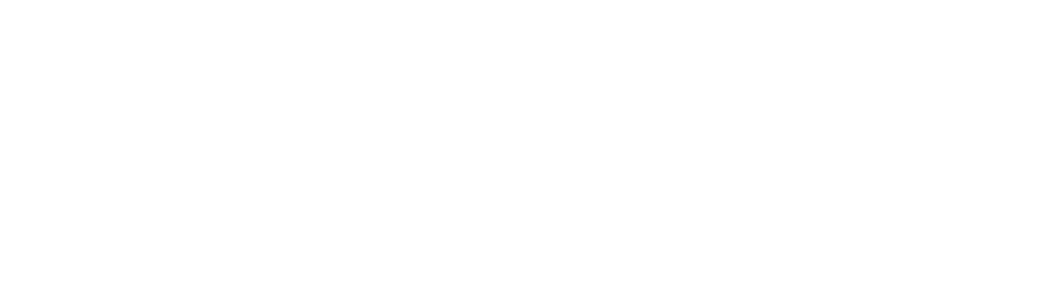
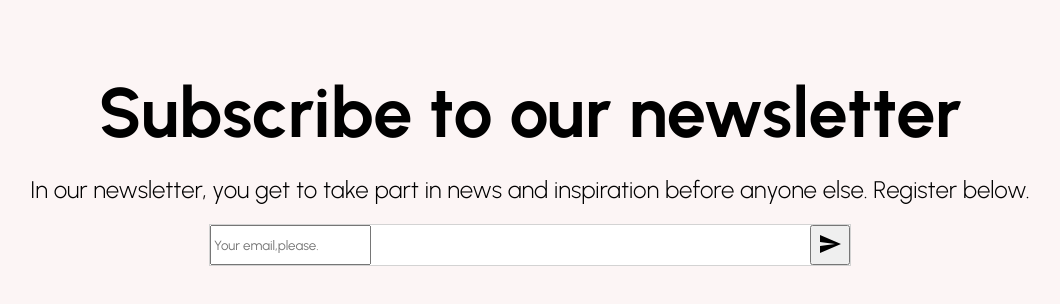
Before and after one commit to oliverhegardt/Ecommerce-react-2, a React (Create React App) app: page / in a window 1280 px wide. Shown: the part 2328-2632 px from the top of the page, without its empty margins (110-1170 px from the left). Before the commit the page ends 2256 px from the top, so only its background shows below. Built offline with nearby package versions, Linux system fonts and the light colour scheme.

Commit message:
Newsletter update

```diff
--- a/src/components/Newsletter.jsx
+++ b/src/components/Newsletter.jsx
@@ -1,12 +1,47 @@
-import React from "react";
+import { Send } from "@material-ui/icons";
+import styled from "styled-components";
+
+const Container = styled.div`
+    height: 60vh;
+    background-color: #fcf5f5;
+    display: flex;
+    align-items: center;
+    justify-content: center;
+    flex-direction: column;
+`;
+const Title = styled.h1`
+    font-size: 70px;
+    margin-bottom: 20px;
+`;
+const Desc = styled.div`
+    font-size: 24px;
+    font-weight: 300;
+    margin-bottom: 20px;
+`;
+const InputContainer = styled.div`
+    width: 50%;
+    height: 40px;
+    background-color: white;
+    display: flex;
+    justify-content: space-between;
+    border: 1px solid lightgray;
+`;
+const Input = styled.input``;
+const Button = styled.button``;
 
 const Newsletter = () => {
     return (
         <Container>
-            <Title></Title>
-            <Desc></Desc>
+            <Title>Subscribe to our newsletter</Title>
+            <Desc>
+                In our newsletter, you get to take part in news and inspiration
+                before anyone else. Register below.{" "}
+            </Desc>
             <InputContainer>
-                <Input />
+                <Input placeholder="Your email,please." />
+                <Button>
+                    <Send />
+                </Button>
             </InputContainer>
         </Container>
     );
--- a/src/pages/Home.jsx
+++ b/src/pages/Home.jsx
@@ -2,6 +2,7 @@
 import Announcement from "../components/Announcement";
 import Categories from "../components/Categories";
 import Navbar from "../components/Navbar";
+import Newsletter from "../components/Newsletter";
 import Products from "../components/Products";
 import Slider from "../components/Slider";
 
@@ -13,6 +14,7 @@
             <Slider />
             <Categories />
             <Products />
+            <Newsletter />
         </div>
     );
 };
```
Lines whose indentation alone changed are shown as unchanged.
